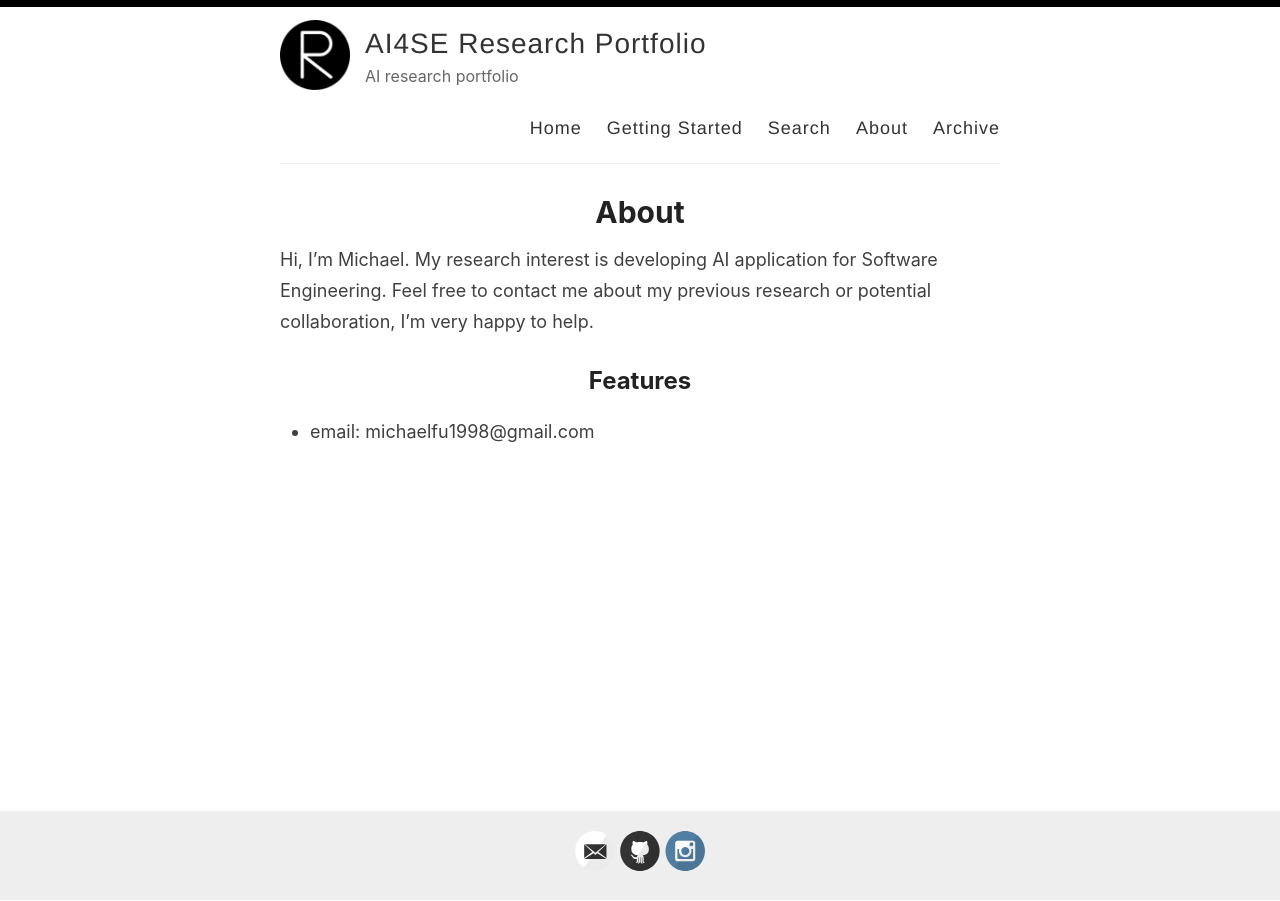
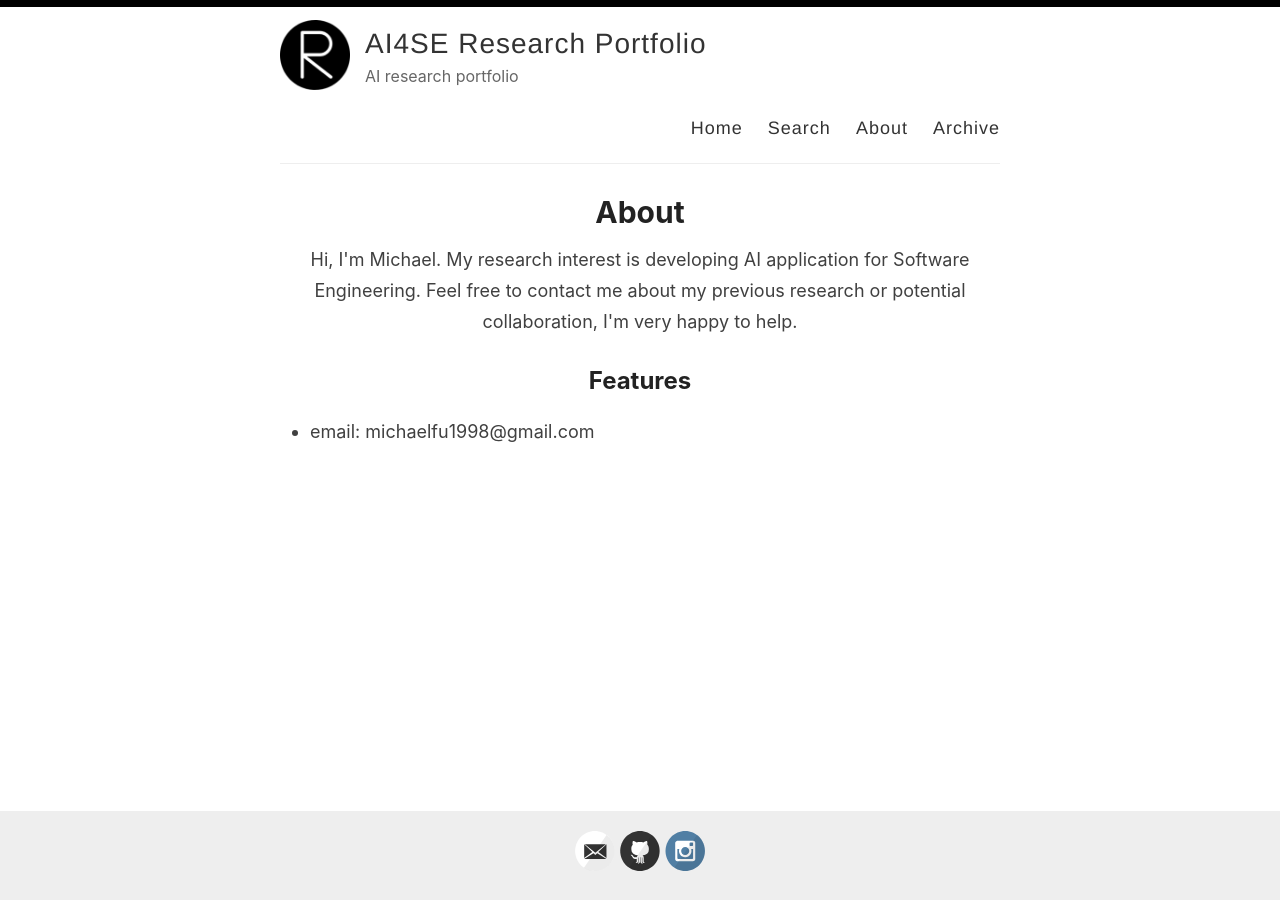
Before and after one commit to lanpengyou125/lanpengyouzhuye.github.io, a Jekyll site: the page built from _pages/about.md, in a window 1280 px wide. Built offline with Jekyll 4.4.1, drawn with Linux system fonts in a browser that asks for light colours.

Commit message:
update layout

```diff
--- a/_layouts/default.html
+++ b/_layouts/default.html
@@ -29,7 +29,6 @@
 
             <nav>
               <a href="{{ site.baseurl }}/">Home</a>
-              <a href="{{ site.baseurl }}/getting-started">Getting Started</a>
               <a href="{{ site.baseurl }}/search">Search</a>
               <a href="{{ site.baseurl }}/about">About</a>
               <a href="{{ site.baseurl }}/archive">Archive</a>
--- a/_pages/about.md
+++ b/_pages/about.md
@@ -4,7 +4,7 @@
 permalink: /about/
 ---
 
-Hi, I'm Michael. My research interest is developing AI application for Software Engineering. Feel free to contact me about my previous research or potential collaboration, I'm very happy to help.
+<center> Hi, I'm Michael. My research interest is developing AI application for Software Engineering. Feel free to contact me about my previous research or potential collaboration, I'm very happy to help. </center>
 
 ## Features
 
```
